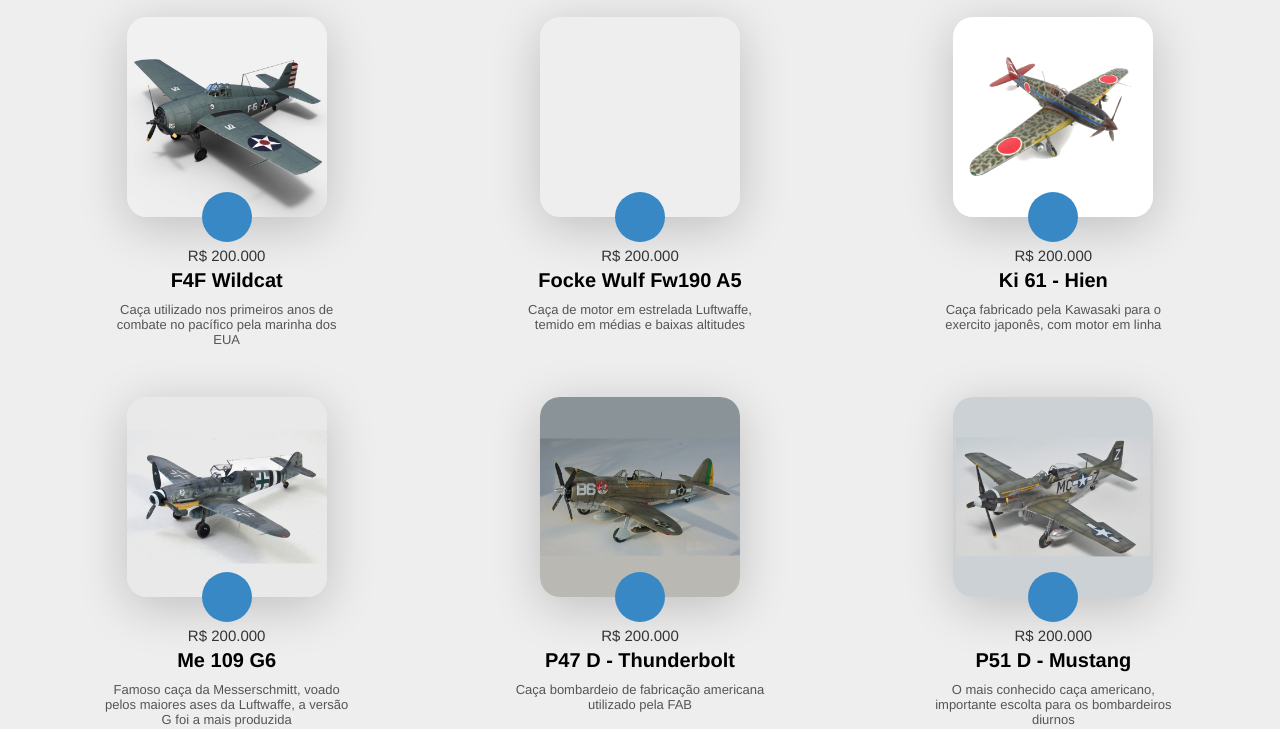
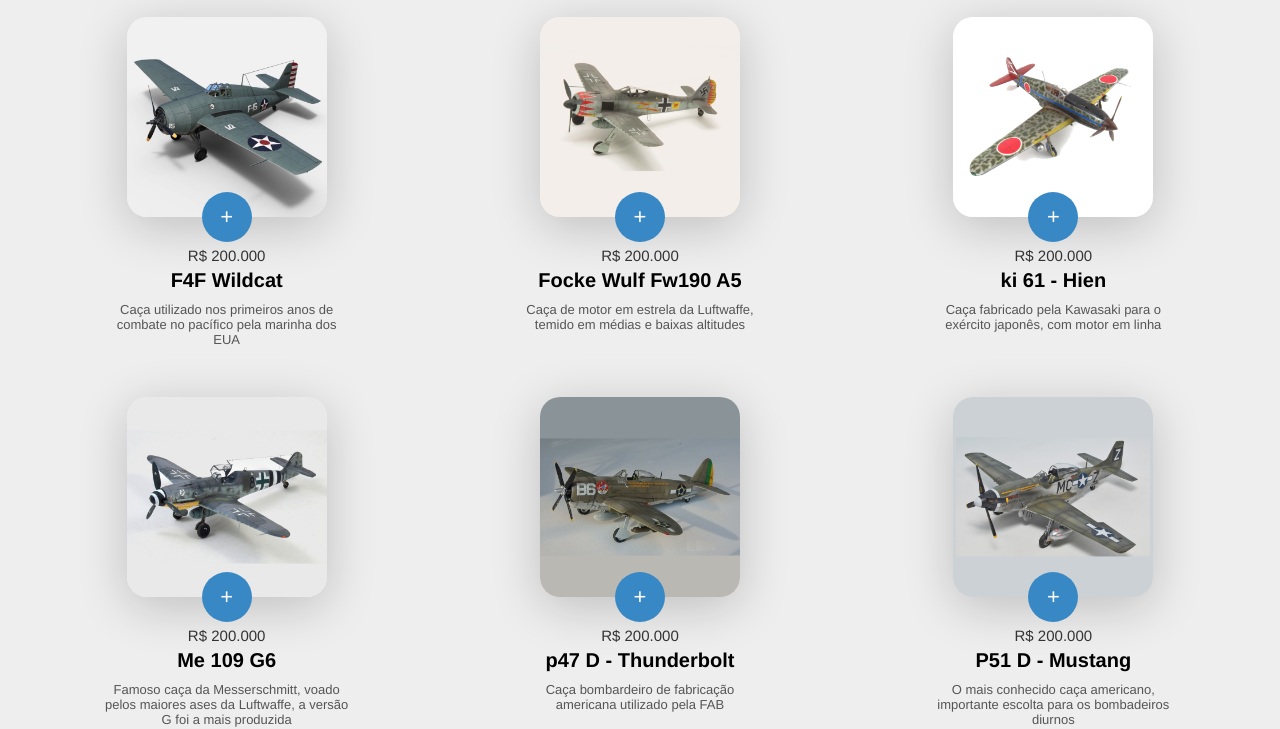
Before and after one commit to MailyRamos/carrinho_compras_js, a plain HTML site: page index.html in a window 1280 px wide. Shown: the part 77-806 px from the top of the page. Drawn offline with Linux system fonts and the light colour scheme; a web font is replaced by a local one.

Commit message:
finalizado

```diff
--- a/index.html
+++ b/index.html
@@ -16,18 +16,17 @@
 
 </head>
 <body>
-
     <!-- Seção de modelos de produtos -->
     <div class="models">
-        <!-- Estrutura de um único modelo de produtos -->
+        <!-- Estrutura de um único modelo de produto -->
         <div class="models-item">
             <a href="">
                 <div class="models-item--img">
                     <img src="#" alt="">
                 </div>
-                <div class="models-item--add"></div>
+                <div class="models-item--add">+</div>
             </a>
-            <div class="models-item--price">R$ --</div>
+            <div class="models-item--price">R$ -- </div>
             <div class="models-item--name">--</div>
             <div class="models-item--desc">--</div>
         </div>
@@ -63,7 +62,7 @@
     <!-- Barra lateral para exibição do carrinho -->
     <aside>
         <div class="cart--area">
-        <!-- Botão para fechar a barra lateral do carrinho -->
+            <!-- Botao para fechar a barra lateral do carrinho -->
             <div class="menu-closer">
                 <span class="material-icons">close</span>
             </div>
@@ -72,7 +71,7 @@
 
             <!-- Exibição dos itens no carrinho -->
             <div class="cart"></div>
-        <!-- Detalhes do carrinho -->
+            <!-- Detalhes do carrinho, incluindo subtotal, desconto, e total -->
             <div class="cart--details">
                 <div class="cart--totalitem subtotal">
                     <span>Subtotal</span>
@@ -96,7 +95,7 @@
     <div class="modelsWindowArea">
         <div class="modelsWindowBody">
             <!-- Botão para cancelar em dispositivos móveis -->
-        <div class="modelInfo--cancelMobileButton">Voltar</div>
+            <div class="modelsInfo--cancelMobileButton">Voltar</div>
             <div class="modelsBig">
                 <img src="#" alt="">
             </div>
@@ -107,11 +106,10 @@
                 <!-- Opções de tamanho do modelo -->
                 <div class="modelsInfo--sizearea">
                     <div class="modelsInfo--sector">Escala</div>
-                <div class="modelsInfo--size">
-                    <div data-key="0" class="modelsInfo--size selected">Pequeno <span> --</span></div>
-                    <div data-key="1" class="modelsInfo--size">Médio <span> --</span></div>
-                    <div data-key="2" class="modelsInfo--size">Grande <span> --</span></div>
-                </div>
+                    <div class="modelsInfo--sizes">
+                        <div data-key="0" class="modelsInfo--size selected">Pequeno<span> --</span></div>
+                        <div data-key="1" class="modelsInfo--size">Médio   <span> --</span></div>
+                        <div data-key="2" class="modelsInfo--size">Grande   <span> --</span></div>
                     </div>
                 </div>
                 <!-- Área de exibição e seleção de preço -->
@@ -121,7 +119,7 @@
                         <div class="modelsInfo--actualPrice">R$ --</div>
                         <!-- Botões para aumentar e diminuir a quantidade -->
                         <div class="modelsInfo--qtarea">
-                    <button class="modelInfo--qtmenos">-</button>
+                            <button class="modelsInfo--qtmenos">-</button>
                             <div class="modelsInfo--qt">1</div>
                             <button class="modelsInfo--qtmais">+</button>
                         </div>
@@ -131,6 +129,7 @@
                 <div class="modelsInfo--addButton">Adicionar ao carrinho</div>
                 <!-- Botão para cancelar e fechar o modal -->
                 <div class="modelsInfo--cancelButton">Cancelar</div>
+            </div>
         </div>
     </div>
 
--- a/js/models.js
+++ b/js/models.js
@@ -1,3 +1,4 @@
+
 let modelsJson = [
     // Objeto 1
     {
@@ -8,27 +9,24 @@
         sizes: ['1/72', '1/48', '1/32'],
         description: 'Caça utilizado nos primeiros anos de combate no pacífico pela marinha dos EUA'
     },
-
     // Objeto 2
     {
-        id: 1,
+        id: 2,
         name: 'Focke Wulf Fw190 A5',
-        img: 'img/FwFWildcat.png',
+        img: 'img/Fw190A5.png',
         price: [80.00, 150.00, 200.00],
         sizes: ['1/144', '1/48', '1/32'],
-        description: 'Caça de motor em estrelada Luftwaffe, temido em médias e baixas altitudes'
+        description: 'Caça de motor em estrela da Luftwaffe, temido em médias e baixas altitudes'
     },
-
     // Objeto 3
     {
         id: 3,
-        name: 'Ki 61 - Hien',
-        img: 'img/Ki61Hien.png',
+        name: 'ki 61 - Hien',
+        img: 'img/ki61Hien.png',
         price: [100.00, 150.00, 200.00],
         sizes: ['1/72', '1/48', '1/32'],
-        description: 'Caça fabricado pela Kawasaki para o exercito japonês, com motor em linha'
+        description: 'Caça fabricado pela Kawasaki para o exército japonês, com motor em linha'
     },
-
     // Objeto 4
     {
         id: 4,
@@ -38,17 +36,15 @@
         sizes: ['1/72', '1/48', '1/32'],
         description: 'Famoso caça da Messerschmitt, voado pelos maiores ases da Luftwaffe, a versão G foi a mais produzida'
     },
-
     // Objeto 5
     {
         id: 5,
-        name: 'P47 D - Thunderbolt',
-        img: 'img/P47D.png',
+        name: 'p47 D - Thunderbolt',
+        img: 'img/p47D.png',
         price: [100.00, 150.00, 200.00],
         sizes: ['1/72', '1/48', '1/32'],
-        description: 'Caça bombardeio de fabricação americana utilizado pela FAB'
+        description: 'Caça bombardeiro de fabricação americana utilizado pela FAB'
     },
-
     // Objeto 6
     {
         id: 6,
@@ -56,9 +52,8 @@
         img: 'img/P51D.png',
         price: [100.00, 150.00, 200.00],
         sizes: ['1/72', '1/48', '1/32'],
-        description: 'O mais conhecido caça americano, importante escolta para os bombardeiros diurnos'
+        description: 'O mais conhecido caça americano, importante escolta para os bombadeiros diurnos'
     },
-
     // Objeto 7
     {
         id: 7,
@@ -68,7 +63,6 @@
         sizes: ['1/72', '1/48', '1/32'],
         description: 'O mais famoso caça britânico, utilizado em toda a guerra'
     },
-
     // Objeto 8
     {
         id: 8,
@@ -76,6 +70,6 @@
         img: 'img/Zero.png',
         price: [100.00, 150.00, 200.00],
         sizes: ['1/72', '1/48', '1/32'],
-        description: 'O mais famoso caça da marinha japonesa, terror do pacífico nos anos inicias da guerra'
+        description: 'O mais famoso caça da marinha japonesa, terror do pacífico nos anos iniciais da guerra'
     },
-]
+];
```
Also changed, not shown: js/script.js (+18 -19 lines). Lines whose indentation alone changed are shown as unchanged.
